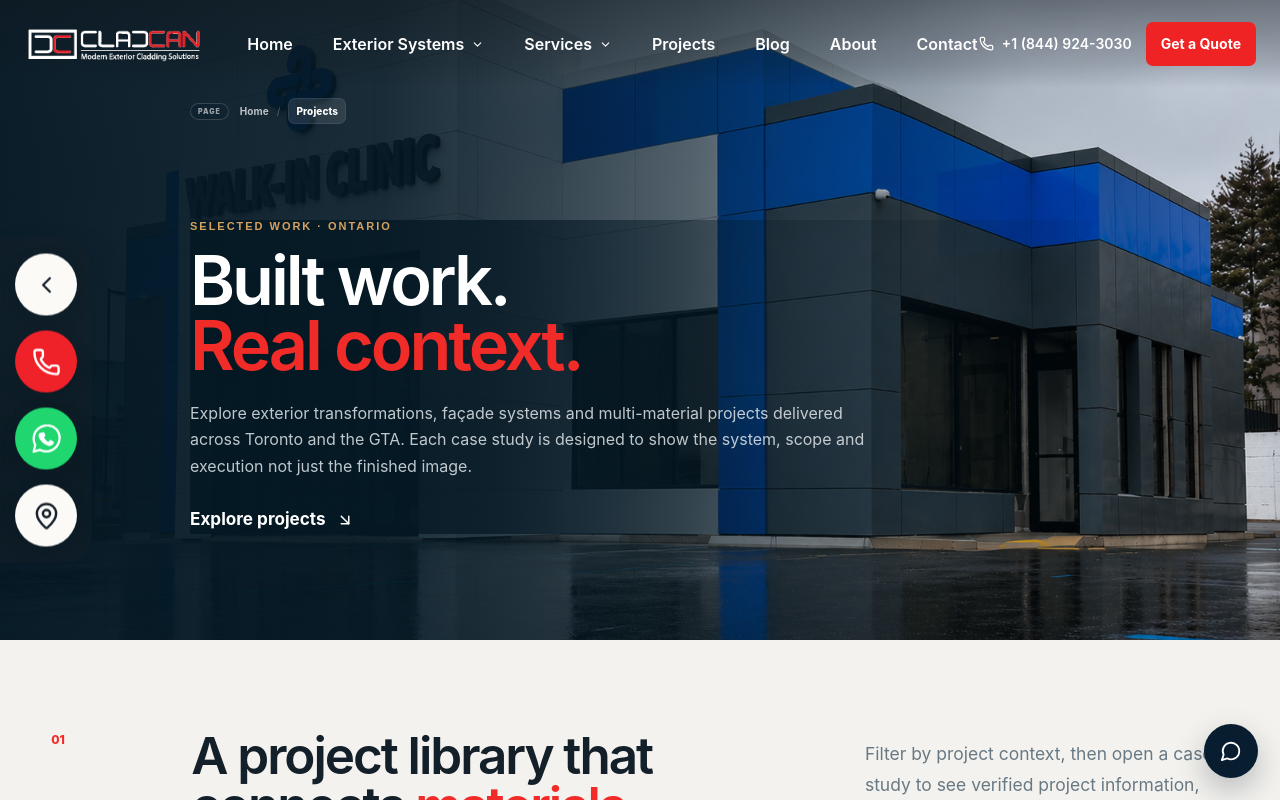
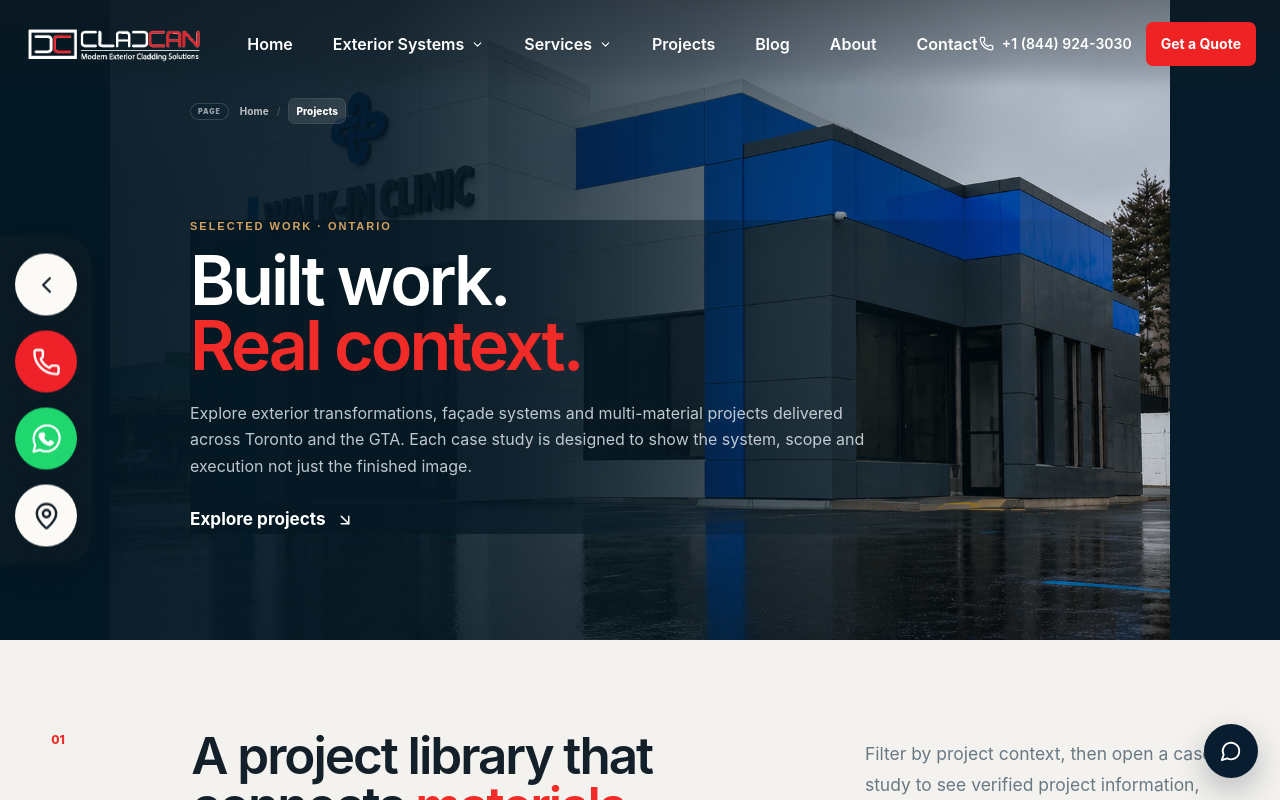
Before and after one commit to Sapyna/cladcan-website-production, a Next.js app: page /projects in a window 1280 px wide. Shown: the top 800 px of the page. Built offline with nearby package versions, Linux system fonts and the light colour scheme.

Commit message:
Show complete Projects hero image without cropping

```diff
--- a/app/hero-media-normalize.css
+++ b/app/hero-media-normalize.css
@@ -22,8 +22,8 @@
 
 /* PROJECTS
  * The image in /public/images/projects is already prepared for this hero.
- * Place that final image directly into the complete hero frame with no
- * extra scaling transform, manual zoom, or positional offset.
+ * Show the complete image inside the hero frame: no crop, no zoom,
+ * no distortion, and no part of the image outside the placeholder.
  */
 .projectsV11Hero {
   position: relative !important;
@@ -38,7 +38,7 @@
   height: 100% !important;
   max-width: 100% !important;
   max-height: 100% !important;
-  object-fit: cover !important;
+  object-fit: contain !important;
   object-position: center center !important;
   transform: none !important;
 }
```
